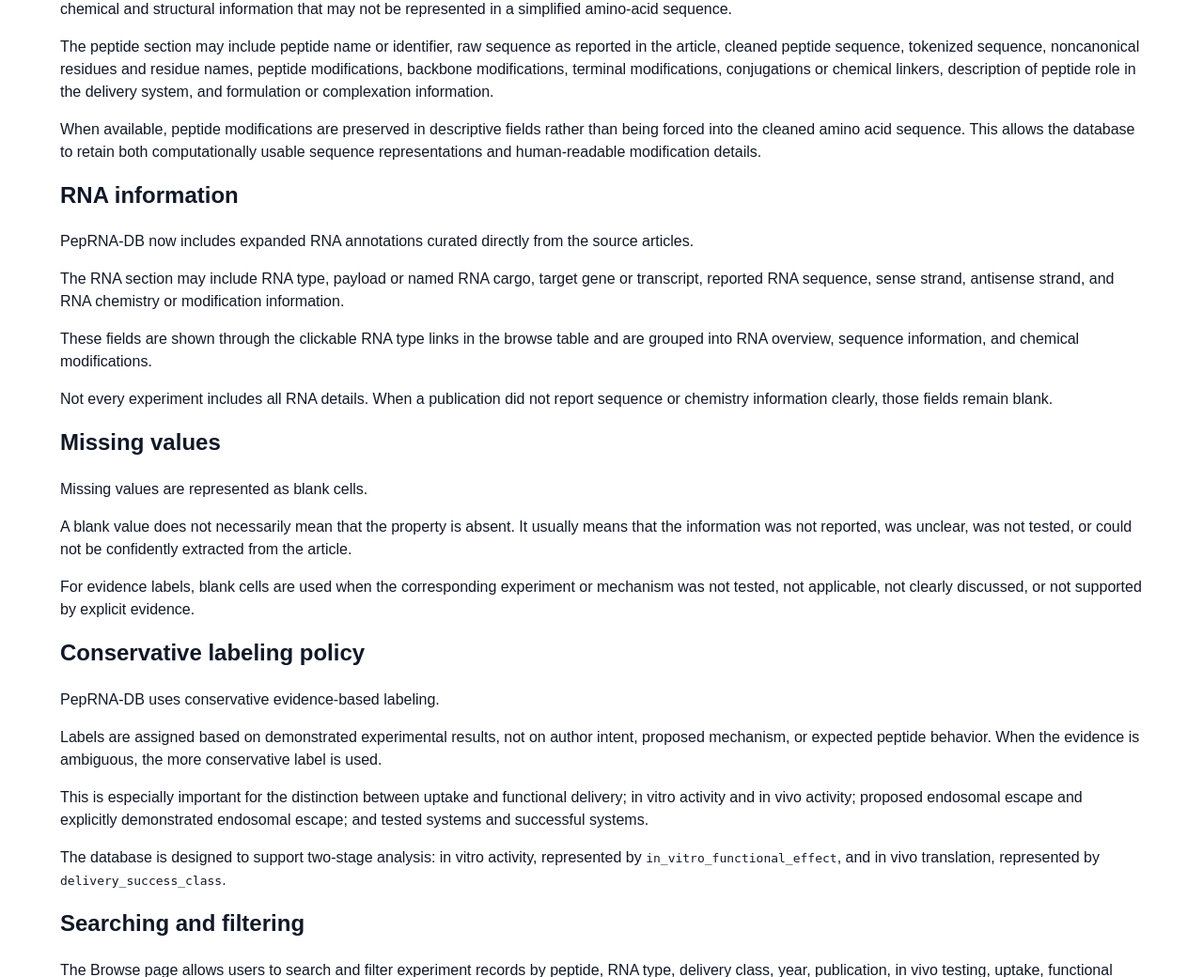
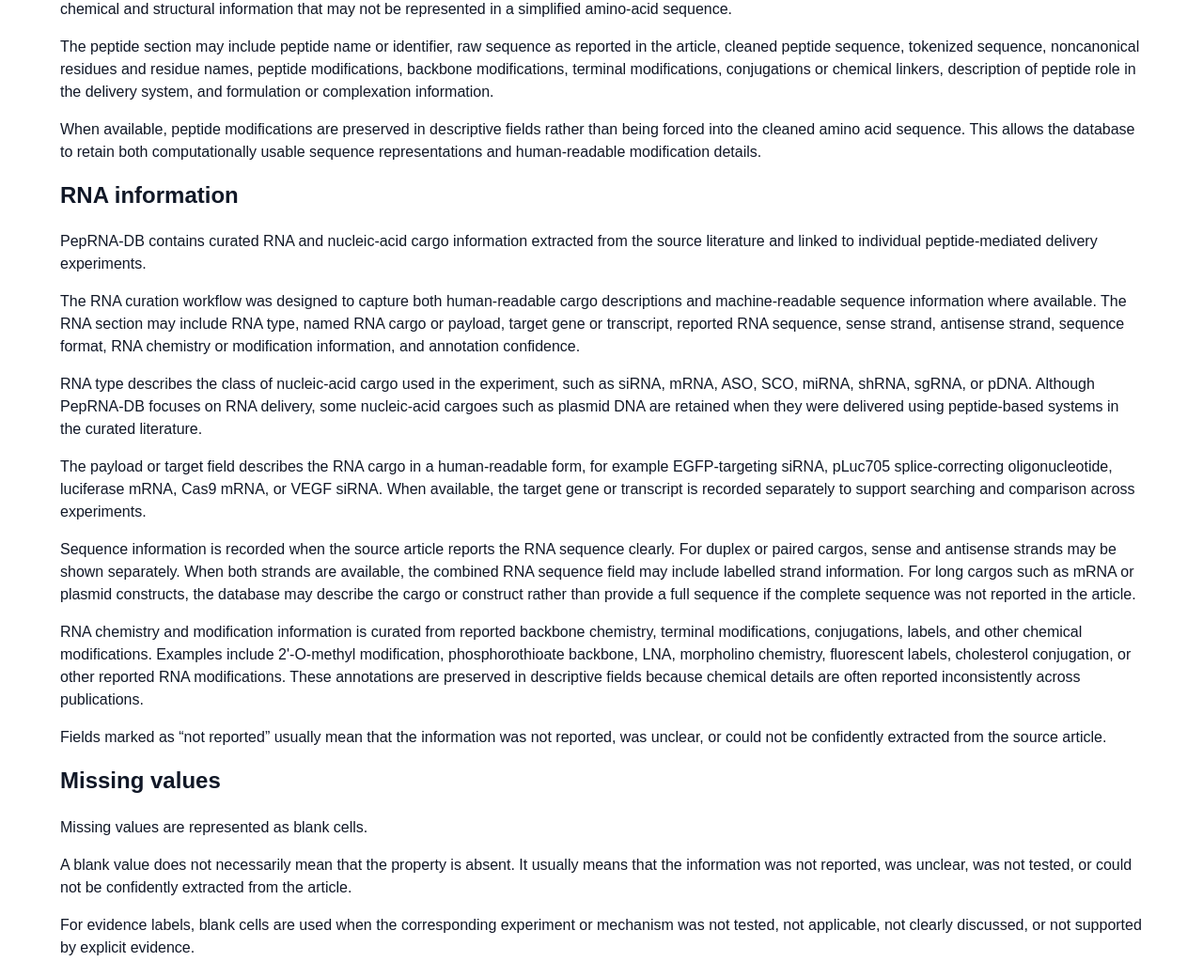
Before and after one commit to shakhawath/peprna-db, a Django app: page /help/ in a window 1280 px wide. Shown: the part 2597-3637 px from the top of the page at 94% size. Run offline with Django 5.2, Linux system fonts and the light colour scheme.

Commit message:
Expand help page RNA information section

```diff
--- a/core/templates/core/help.html
+++ b/core/templates/core/help.html
@@ -82,10 +82,13 @@
     <p>When available, peptide modifications are preserved in descriptive fields rather than being forced into the cleaned amino acid sequence. This allows the database to retain both computationally usable sequence representations and human-readable modification details.</p>
 
     <h2 id="rna-information">RNA information</h2>
-    <p>PepRNA-DB now includes expanded RNA annotations curated directly from the source articles.</p>
-    <p>The RNA section may include RNA type, payload or named RNA cargo, target gene or transcript, reported RNA sequence, sense strand, antisense strand, and RNA chemistry or modification information.</p>
-    <p>These fields are shown through the clickable RNA type links in the browse table and are grouped into RNA overview, sequence information, and chemical modifications.</p>
-    <p>Not every experiment includes all RNA details. When a publication did not report sequence or chemistry information clearly, those fields remain blank.</p>
+    <p>PepRNA-DB contains curated RNA and nucleic-acid cargo information extracted from the source literature and linked to individual peptide-mediated delivery experiments.</p>
+    <p>The RNA curation workflow was designed to capture both human-readable cargo descriptions and machine-readable sequence information where available. The RNA section may include RNA type, named RNA cargo or payload, target gene or transcript, reported RNA sequence, sense strand, antisense strand, sequence format, RNA chemistry or modification information, and annotation confidence.</p>
+    <p>RNA type describes the class of nucleic-acid cargo used in the experiment, such as siRNA, mRNA, ASO, SCO, miRNA, shRNA, sgRNA, or pDNA. Although PepRNA-DB focuses on RNA delivery, some nucleic-acid cargoes such as plasmid DNA are retained when they were delivered using peptide-based systems in the curated literature.</p>
+    <p>The payload or target field describes the RNA cargo in a human-readable form, for example EGFP-targeting siRNA, pLuc705 splice-correcting oligonucleotide, luciferase mRNA, Cas9 mRNA, or VEGF siRNA. When available, the target gene or transcript is recorded separately to support searching and comparison across experiments.</p>
+    <p>Sequence information is recorded when the source article reports the RNA sequence clearly. For duplex or paired cargos, sense and antisense strands may be shown separately. When both strands are available, the combined RNA sequence field may include labelled strand information. For long cargos such as mRNA or plasmid constructs, the database may describe the cargo or construct rather than provide a full sequence if the complete sequence was not reported in the article.</p>
+    <p>RNA chemistry and modification information is curated from reported backbone chemistry, terminal modifications, conjugations, labels, and other chemical modifications. Examples include 2'-O-methyl modification, phosphorothioate backbone, LNA, morpholino chemistry, fluorescent labels, cholesterol conjugation, or other reported RNA modifications. These annotations are preserved in descriptive fields because chemical details are often reported inconsistently across publications.</p>
+    <p>Fields marked as “not reported” usually mean that the information was not reported, was unclear, or could not be confidently extracted from the source article.</p>
 
     <h2 id="missing-values">Missing values</h2>
     <p>Missing values are represented as blank cells.</p>
```
